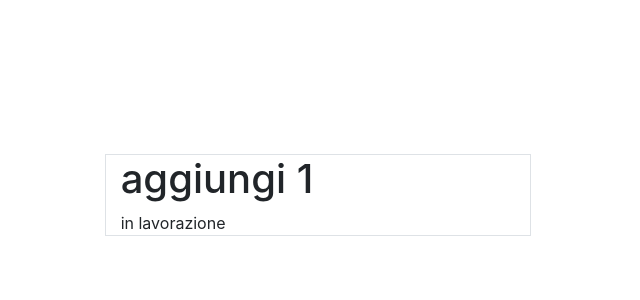
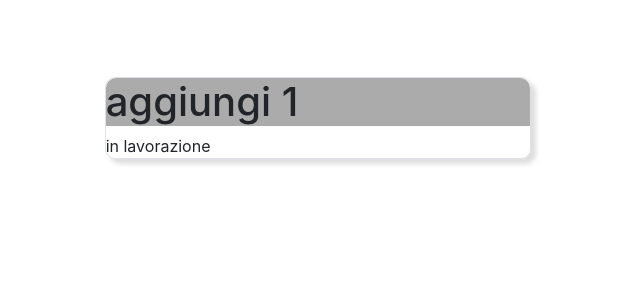
Before and after one commit to DBDeve/progetto_ITS, a Django app: page /gestione/aggiungi/1 in a window 1280 px wide. Shown: the top 300 px of the page, without its empty margins (322-962 px from the left). Run offline with Django 5.2, Linux system fonts and the light colour scheme.

Commit message:
aggiornamento grafica form

```diff
--- a/G_agr/gestione/templates/aggiungi.html
+++ b/G_agr/gestione/templates/aggiungi.html
@@ -11,35 +11,38 @@
 </head>
 <body>
     {%block form%}
-    <div class=float-center>
-    <h1> aggiungi {{argomento}}</h1>
+    <div class=float-center >
+        <div class="titolo">
+           <h1> aggiungi {{argomento}}</h1>
+        </div>
+
 
     {%if 'camere' in argomento%}
     <form action="{% url 'aggiungi' argomento=argomento%}" method="POST">
         {% csrf_token %}
         <div class="form-group">
             <label for="numero_camera"> inserisci il numero della camera </label> <br>
-            <input type="number" name="number" id="numero_camera">
+            <input type="number" class="form-control" name="number" id="numero_camera" min="000" max="999">
         </div>
 
         <div class="form-group">
             <label for="prezzo"> inserisci il prezzo </label>
-            <input type="number" name="prize" id="prezzo">
+            <input type="number" class="form-control" name="prize" id="prezzo">
         </div>
 
         <div class="form-group">
             <label for="clienti_ospitabili"> inserisci il numero di clienti ospitabili  </label>
-            <input type="number" name="clienti_ospitabili">
+            <input type="number" class="form-control" name="clienti_ospitabili">
         </div>
 
         <div class="form-group">
             <label for="appunti_gestore"> inserisci appunti  </label>
-            <input type="text" name="appunti_gestore">
+            <input type="text" class="form-control" name="appunti_gestore" maxlength="100">
         </div>
 
         <div class="form-group">
             <label for="appunti_cliente"> inserisci appunti per il cliente </label>
-            <input type="text" name="appunti_cliente">
+            <input type="text" class="form-control" name="appunti_cliente">
         </div>
 
         <input type="submit" class="btn btn-primary">
--- a/G_agr/gestione/templates/modello_aggiungi.html
+++ b/G_agr/gestione/templates/modello_aggiungi.html
@@ -20,8 +20,22 @@
     <link rel="stylesheet" href="https://cdn.jsdelivr.net/npm/bootstrap-icons@1.11.3/font/bootstrap-icons.min.css">
 
     <style>
+
         .col-md-4.border{
-            margin-top: 12%;
+            margin-top: 6%;
+            padding: 0px;
+            border-radius: 10px;
+            box-shadow: 5px 5px 5px #dedede;
+        }
+        .titolo{
+            background-color: rgba(119, 119, 119, 0.612);
+            border-top-left-radius: 10px;
+            border-top-right-radius: 10px;
+        }
+
+        form {
+            padding-right: 15px;
+            padding-left: 15px;
         }
     </style>
 
```
